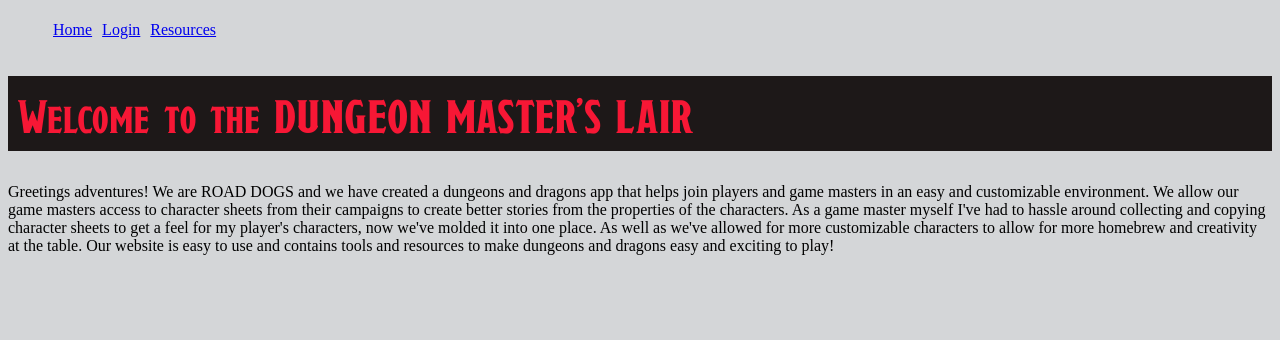
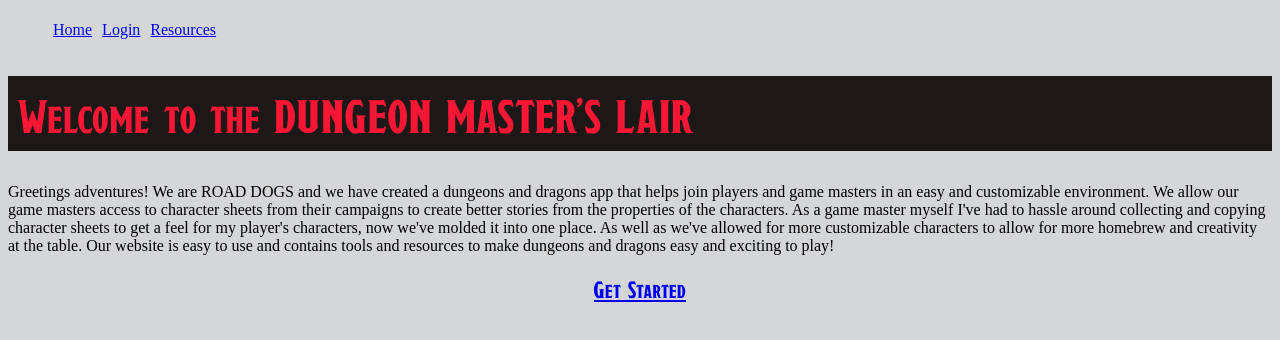
Before and after one commit to JacobBMitchell/the-dml, a React (Create React App) app in the folder client/: page / in a window 1280 px wide. Shown: the top 340 px of the page. Built offline with nearby package versions, Linux system fonts and the light colour scheme.

Commit message:
design work

```diff
--- a/client/src/HomePage.js
+++ b/client/src/HomePage.js
@@ -7,7 +7,7 @@ function HomePage() {
         around collecting and copying character sheets to get a feel for my player's characters, now we've molded it into one place.
         As well as we've allowed for more customizable characters to allow for more homebrew and creativity at the table.
         Our website is easy to use and contains tools and resources to make dungeons and dragons easy and exciting to play! </p>
-
+        <a href="/login"><h2>Get Started</h2></a>
     </div>)
 
 }
--- a/client/src/index.css
+++ b/client/src/index.css
@@ -50,6 +50,12 @@
     padding: 10px;
 }
 
+.homepage h2 {
+    font-family: draconic;
+    font-weight: normal;
+    text-align: center;
+}
+
 .nav li{
     display: inline-block;
     padding: 5px;
```
